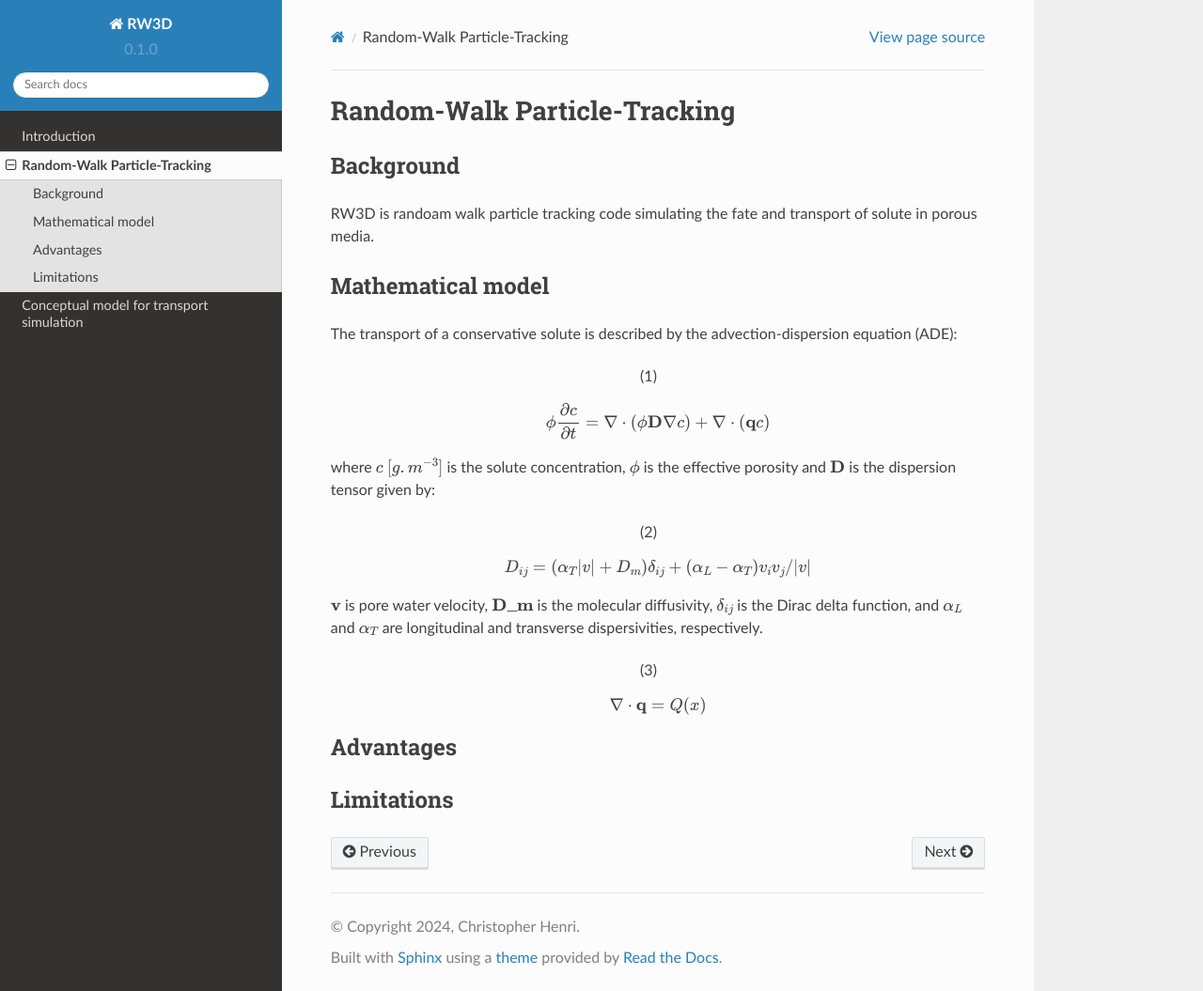
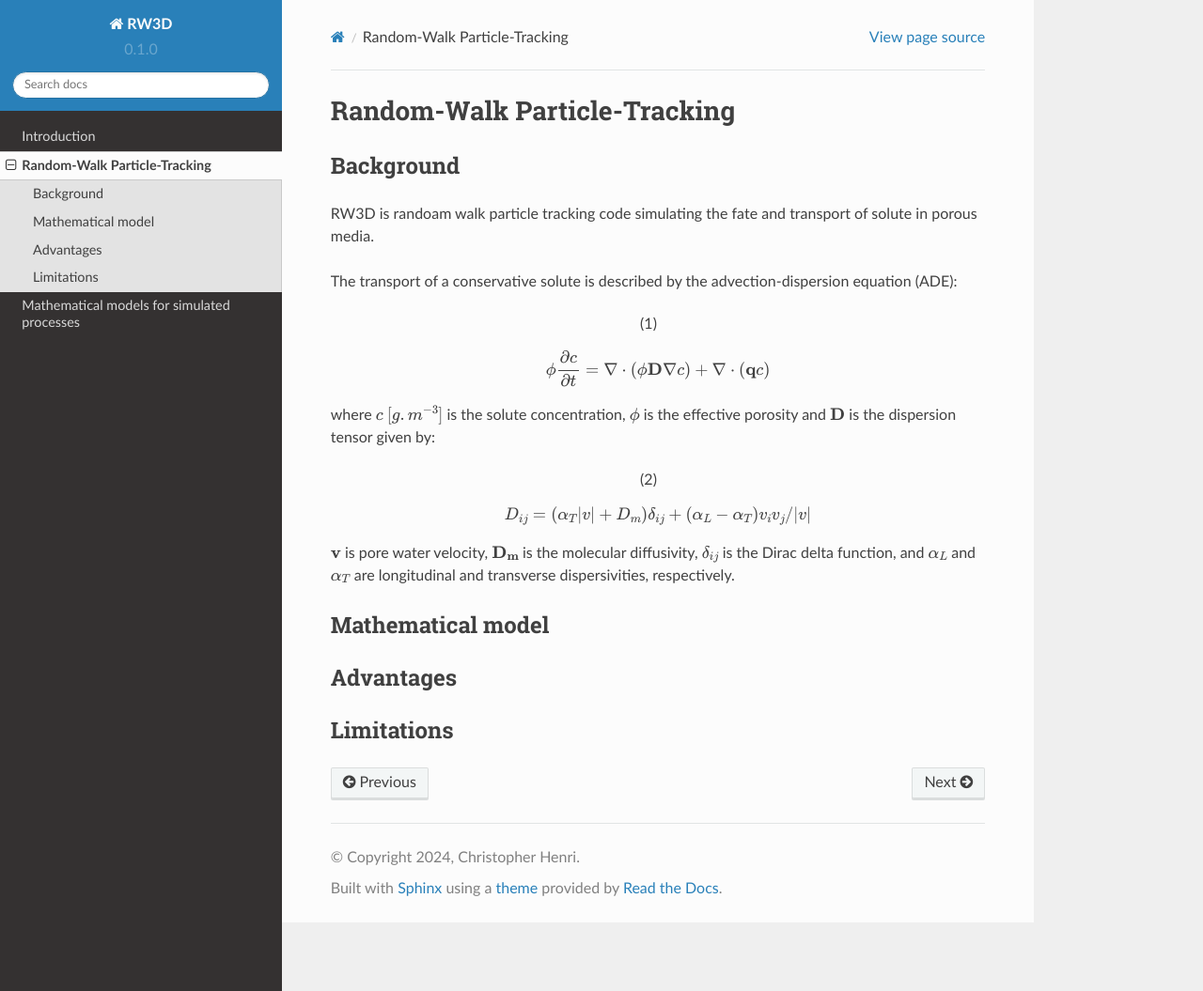
Before and after one commit to chrishenri/rw3d_manual, a Sphinx documentation site: the page built from docs/source/random_walk.rst, in a window 1280 px wide and 1055 px high. Shown: the whole window at 94% size. Built offline with Sphinx 7.4.7 and the Read the Docs theme 2.0.0, drawn with Linux system fonts in a browser that asks for light colours.

Commit message:
new logo; change concept

```diff
--- a/docs/source/concept.rst
+++ b/docs/source/concept.rst
@@ -1,18 +1,13 @@
-Conceptual model for transport simulation
+Mathematical models for simulated processes
 =====
 
 .. _concept:
 
-Flow
-------------
-
-Dacry fluzes in saturated or unsaturated porous media.
-
-For
-
 
 Transport
 ----------------
+
+Advection, dispersion, diffusion
 
 
 
--- a/docs/source/index.rst
+++ b/docs/source/index.rst
@@ -1,7 +1,7 @@
 Welcome to RW3D's User Manual
 ===================================
 
-.. image:: logos_institutions_rw3d.png
+.. image:: plume_logos.gif
 
 **Christopher V. Henri** [1]_, **Daniel Fernandez-Garcia** [2]_
 
--- a/docs/source/random_walk.rst
+++ b/docs/source/random_walk.rst
@@ -8,9 +8,6 @@
 
 RW3D is randoam walk particle tracking code simulating the fate and transport of solute in porous media.
 
-
-Mathematical model
-----------------
 The transport of a conservative solute is described by the advection-dispersion equation (ADE):
 
 .. math::
@@ -30,14 +27,12 @@
 	D_{ij}=(\alpha_T|v|+D_m)\delta_{ij} + (\alpha_L - \alpha_T)v_i v_j/|v|
 	\end{aligned}
 
-:math:`\textbf{v}` is pore water velocity, :math:`\textbf{D_m}` is the molecular diffusivity, :math:`\delta_{ij}` is the Dirac delta function, and :math:`\alpha_L` and :math:`\alpha_T` are longitudinal and transverse dispersivities, respectively.
+:math:`\textbf{v}` is pore water velocity, :math:`\mathbf{D_m}` is the molecular diffusivity, :math:`\delta_{ij}` is the Dirac delta function, and :math:`\alpha_L` and :math:`\alpha_T` are longitudinal and transverse dispersivities, respectively.
 
-.. math::
-   :label: ssgw
 
-   \begin{aligned}
-   \nabla \cdot\textbf{q} = Q(x)
-   \end{aligned}
+Mathematical model
+----------------
+
 
 Advantages
 ----------------
```
Also changed, not shown: 1 other file.
